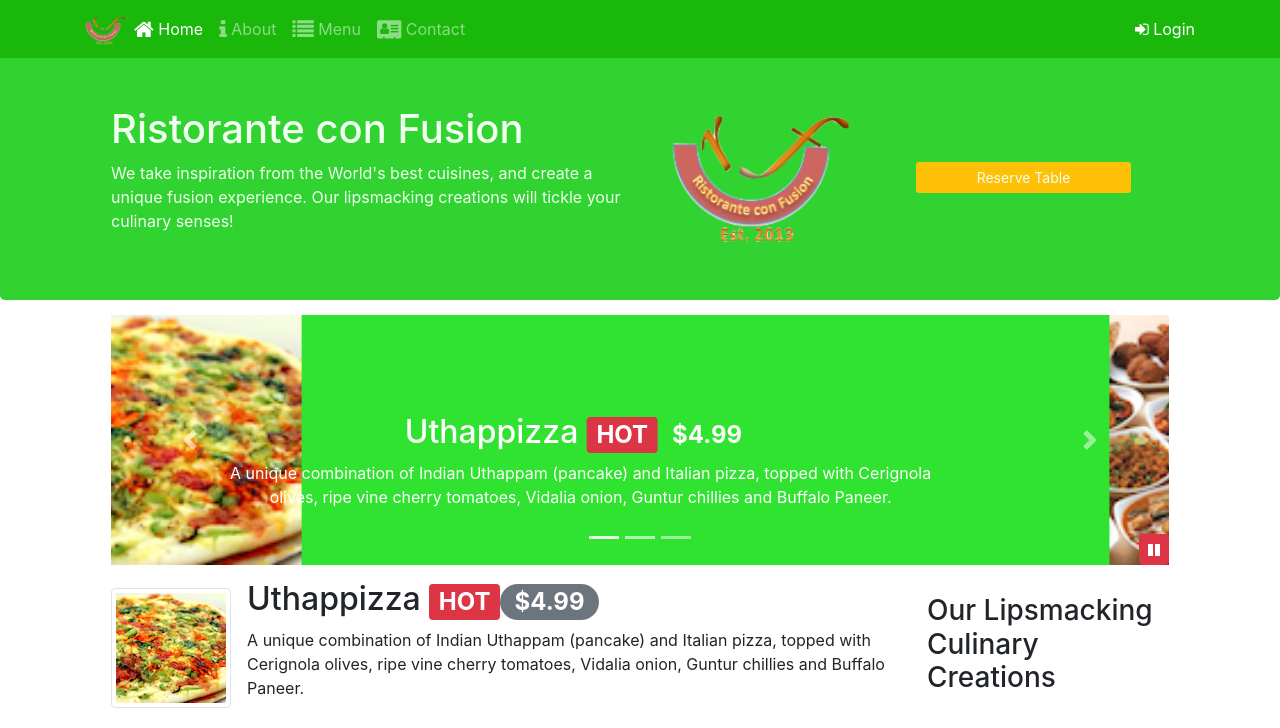
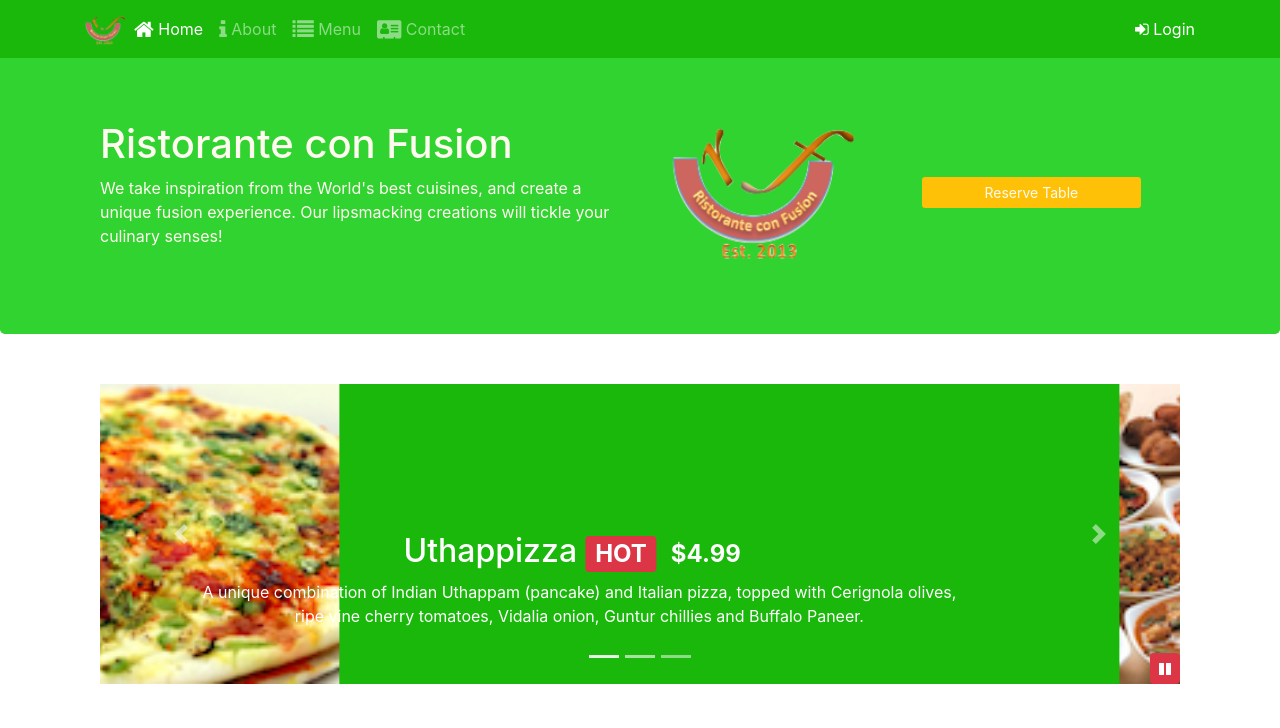
Before and after one commit to mayankgoel871/boot, a website: page index.html in a window 1280 px wide. Shown: the top 728 px of the page. Drawn offline with nearby package versions, Linux system fonts and the light colour scheme.

Commit message:
final assignment

```diff
--- /dev/null
+++ b/css/styles-old.css
@@ -0,0 +1,56 @@
+.jumbotron {
+    margin: 0px auto;
+    padding: 40px 0px;
+    color: #f0fff0;
+    background-color: #30d330;
+}
+
+
+.footer {
+    background-color: #ff7f50;
+    color: #f3f2f2;
+
+}
+
+body {
+    padding: 50px 0px 0px 0px;
+    z-index: 0;
+}
+
+.navbar-dark {
+    background-color: #19b80b;
+}
+
+.tab-content {
+    border-left: 1px solid #ddd;
+    border-right: 1px solid #ddd;
+    border-bottom: 1px solid #ddd;
+    padding: 10px;
+}
+
+.carousel {
+    background: #30e330;
+}
+
+.carousel-item {
+    height: 250px;
+}
+
+.carousel-item img {
+    position: absolute;
+    top: 0;
+    left: 0;
+    min-height: 250px;
+}
+
+.row {
+    padding: 4px 0px 0px 0px;
+    margin: 1% 1%;
+}
+
+#carouselButton {
+    right: 0px;
+    position: absolute;
+    bottom: 0px;
+    z-index: 1;
+}
--- /dev/null
+++ b/css/styles.less
@@ -0,0 +1,76 @@
+@lt-gray: #ddd;
+@background-dark: #19b80b;
+@background-light: #30d330;
+@background-pale: #ff7f50;
+
+// Height variables
+@carousel-item-height: 300px;
+
+.zero-margin (@pad-up-dn: 0px, @pad-left-right: 0px) {
+	margin:0px auto;
+	padding: @pad-up-dn @pad-left-right;
+}
+
+.row-header{
+    .zero-margin();
+}
+
+.row-content {
+    .zero-margin(50px,0px);
+    border-bottom: 1px ridge;
+    min-height:400px;
+}
+
+.footer{
+    background-color: @background-pale;
+    .zero-margin(20px, 0px);
+}
+
+.jumbotron {
+    .zero-margin(70px,30px);
+    background: @background-light ;
+    color:#f0fff0;
+}
+
+address{
+    font-size:80%;
+    margin:0px;
+    color:#0f0f0f;
+}
+
+body{
+    padding:50px 0px 0px 0px;
+    z-index:0;
+}
+
+.navbar-dark {
+     background-color: @background-dark;
+}
+
+.tab-content {
+    border-left: 1px solid @lt-gray;
+    border-right: 1px solid @lt-gray;
+    border-bottom: 1px solid @lt-gray;
+    padding: 10px;
+}
+
+.carousel {
+    background:@background-dark;
+
+    .carousel-item {
+        height: @carousel-item-height;
+        img {
+            position: absolute;
+            top: 0;
+            left: 0;
+            min-height: 300px;
+        }
+    }
+}
+
+#carouselButton {
+    right:0px;
+    position: absolute;
+    bottom: 0px;
+    z-index: 1;
+}
--- /dev/null
+++ b/css/styles.scss
@@ -0,0 +1,85 @@
+$lt-gray: #ddd;
+$background-dark: #19b80b;
+$background-pale: #30d330;
+$background-light: #ff7f50;
+
+// Height variables
+$carousel-item-height: 300px;
+@mixin zero-margin($pad-up-dn, $pad-left-right) {
+	margin: 0px auto;
+	padding: $pad-up-dn $pad-left-right;
+}
+.row-header {
+	@include zero-margin(0px,0px);
+}
+
+.row-content {
+	@include zero-margin(50px,0px);
+	border-bottom: 1px ridge;
+	min-height: 400px;
+}
+
+.footer {
+	background-color: $background-light;
+	@include zero-margin(20px, 0px);
+}
+
+.jumbotron {
+	@include zero-margin(70px,30px);
+	background: $background-pale;
+	color: floralwhite;
+}
+
+address {
+	font-size: 80%;
+	margin: 0px;
+	color: #0f0f0f;
+}
+
+body {
+	padding: 50px 0px 0px 0px;
+	z-index: 0;
+}
+
+.navbar-dark {
+	background-color: $background-dark;
+}
+
+.tab-content {
+	border-left: 1px solid $lt-gray;
+	border-right: 1px solid $lt-gray;
+	border-bottom: 1px solid $lt-gray;
+	padding: 10px;
+}
+
+.carousel {
+	background: $background-dark;
+
+	.carousel-item {
+		height: $carousel-item-height;
+		img {
+			position: absolute;
+			top: 0;
+			left: 0;
+			min-height: 300px;
+		}
+	}
+}
+
+#carouselButton {
+	right: 0px;
+	position: absolute;
+	bottom: 0px;
+	z-index: 1;
+}
+
+.modal {
+	.modal-body {
+		background: $background-pale;
+	}
+	.modal-header,
+	.close {
+		background: $background-dark;
+		color: #f0fff0;
+	}
+}
```
Also changed, not shown: css/styles.css.
